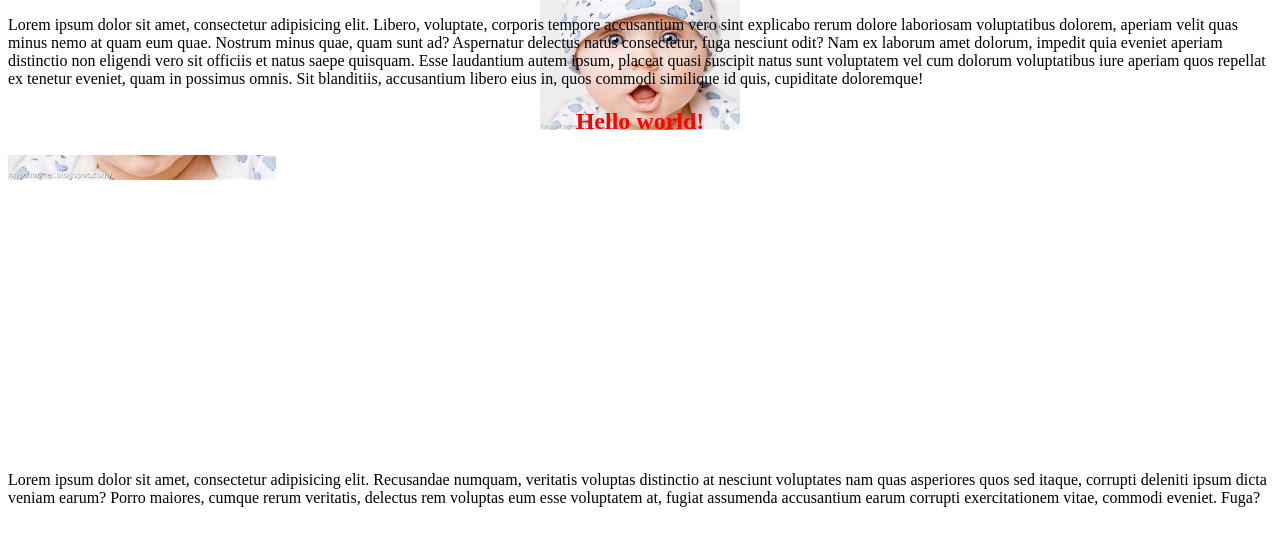
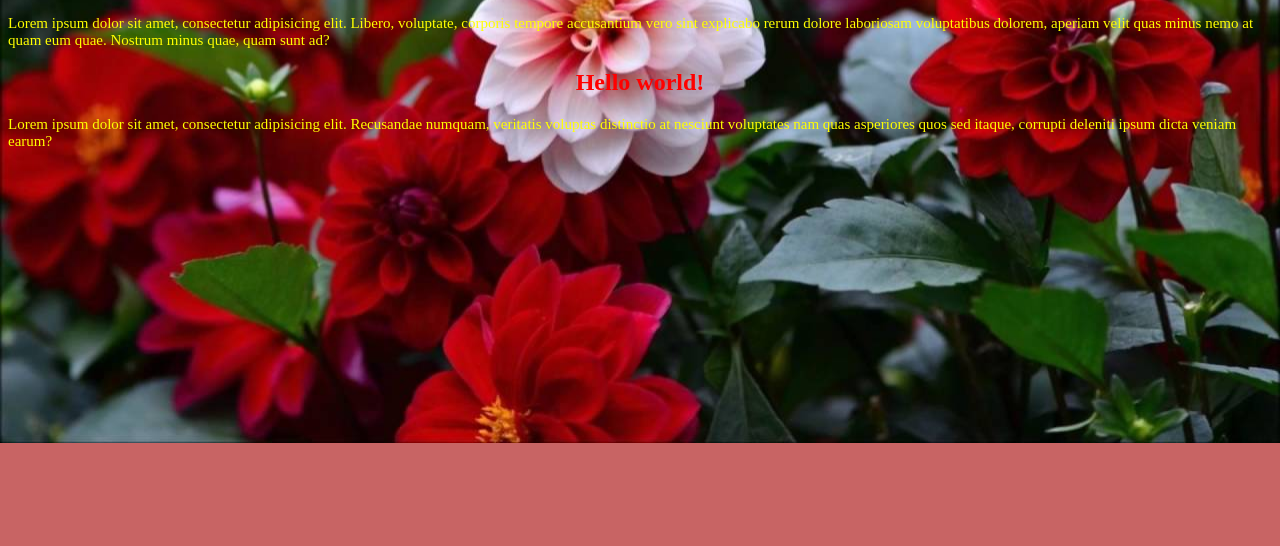
Before and after one commit to MNINiro/CSS, a plain HTML site: page Part3/css lesson 3.html in a window 1280 px wide. Drawn offline with Linux system fonts and the light colour scheme.

Commit message:
2nd Commit

```diff
--- a/Part3/css lesson 3.html
+++ b/Part3/css lesson 3.html
@@ -8,16 +8,11 @@
 </head>
 <body>
 
-   <p>Lorem ipsum dolor sit amet, consectetur adipisicing elit. Libero, voluptate, corporis tempore accusantium vero sint explicabo rerum dolore laboriosam voluptatibus dolorem, aperiam velit quas minus nemo at quam eum quae. Nostrum minus quae, quam sunt ad? Aspernatur delectus natus consectetur, fuga nesciunt odit? Nam ex laborum amet dolorum, impedit quia eveniet aperiam distinctio non eligendi vero sit officiis et natus saepe quisquam. Esse laudantium autem ipsum, placeat quasi suscipit natus sunt voluptatem vel cum dolorum voluptatibus iure aperiam quos repellat ex tenetur eveniet, quam in possimus omnis. Sit blanditiis, accusantium libero eius in, quos commodi similique id quis, cupiditate doloremque!</p>
+   <p>Lorem ipsum dolor sit amet, consectetur adipisicing elit. Libero, voluptate, corporis tempore accusantium vero sint explicabo rerum dolore laboriosam voluptatibus dolorem, aperiam velit quas minus nemo at quam eum quae. Nostrum minus quae, quam sunt ad? </p>
 
     <h2>Hello world!</h2>
 
-    <div></div>
-
-    <p>Lorem ipsum dolor sit amet, consectetur adipisicing elit. Recusandae numquam, veritatis voluptas distinctio at nesciunt voluptates nam quas asperiores quos sed itaque, corrupti deleniti ipsum dicta veniam earum? Porro maiores, cumque rerum veritatis, delectus rem voluptas eum esse voluptatem at, fugiat assumenda accusantium earum corrupti exercitationem vitae, commodi eveniet. Fuga?</p>
-
-
-
+    <p>Lorem ipsum dolor sit amet, consectetur adipisicing elit. Recusandae numquam, veritatis voluptas distinctio at nesciunt voluptates nam quas asperiores quos sed itaque, corrupti deleniti ipsum dicta veniam earum? </p>
 
 </body>
 </html>
--- a/Part3/css/style.css
+++ b/Part3/css/style.css
@@ -9,20 +9,12 @@ body{
 body{
     background-image: url(../image/maxresdefault.jpg);
     background-repeat: no-repeat;
-    background-position: right;
+    background-position: center;
+    height:auto;
+    width: 200;
 }
 
-div{
-    width: 300px;
-    height: 300px;
-    background-image:   url(../image/OIP.jpg);
-    background-repeat: no-repeat;
-    background-size: 300px autopx;
-    background-attachment: fixed;
-    background-position: top left;
-
+p{
+    font-size: 15px;
+    color:yellow;
 }
-
-body{
-    background: #0000 url('../image/OIP.jpg') no-repeat top center / 200px auto;
-}
```
Also changed, not shown: Part5/css lesson 5.html (added, +20 -0 lines), Part5/css/style.css (added, +20 -0 lines), Part6/css lesson 6.html (added, +20 -0 lines), Part6/css/style.css (added, +20 -0 lines), Part4/image/OIP.jpg (renamed from Part3/image/OIP.jpg), Part4/image/maxresdefault.jpg (added).
